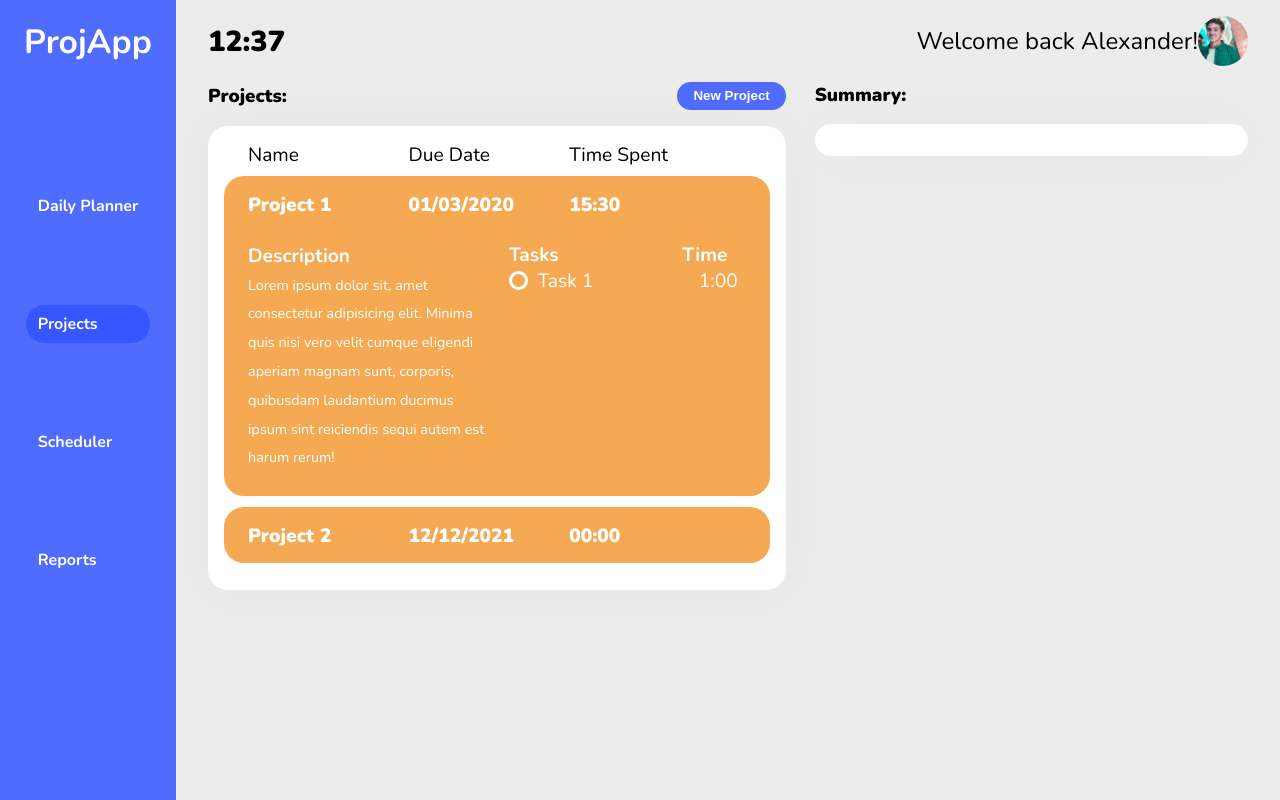
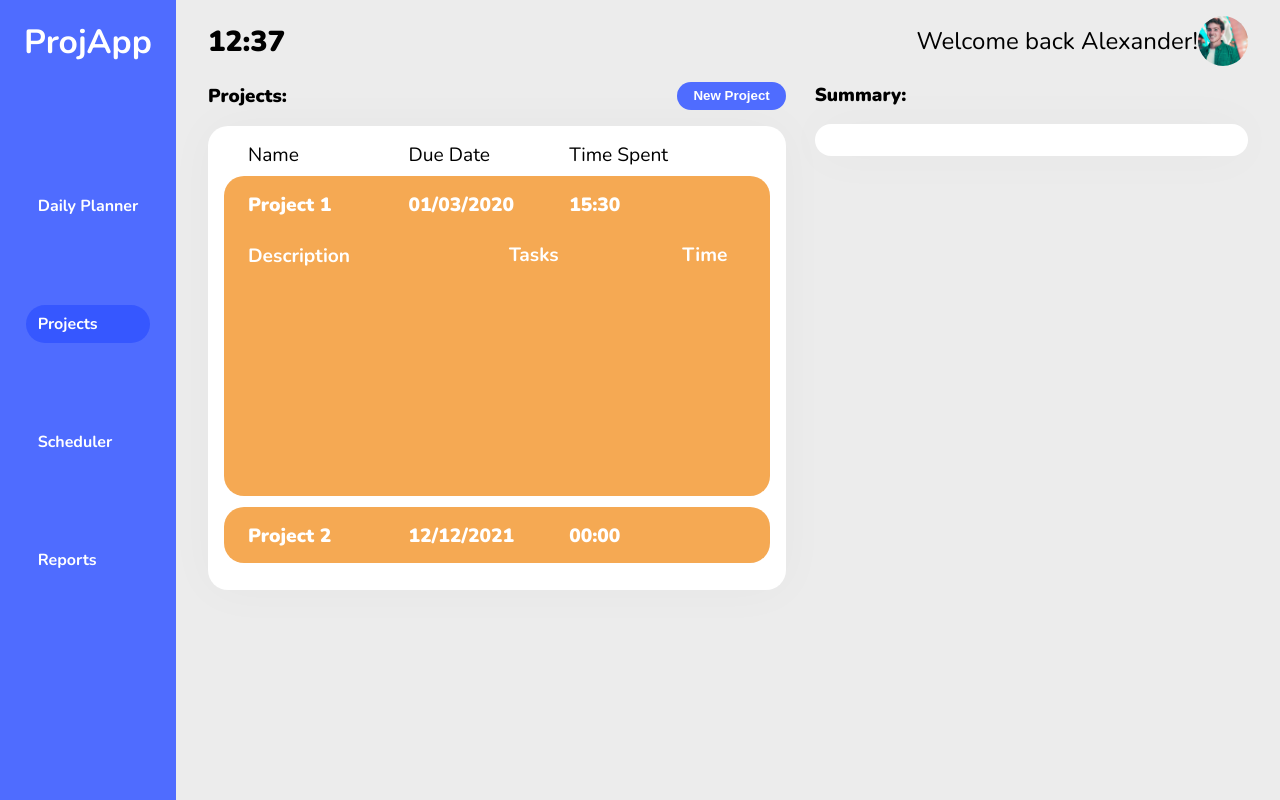
Before and after one commit to alexm15/project-management-app, a Next.js app: page / in a window 1280 px wide. Both pictures are taken after a click on the icon 737 px from the left and 204 px from the top of the page. Built offline with nearby package versions, Linux system fonts and the light colour scheme.

Commit message:
Split ProjectItem into further components

```diff
--- a/components/ProjectItem.js
+++ b/components/ProjectItem.js
@@ -1,5 +1,6 @@
 import { Component } from 'react';
 import styles from '../styles/projectItem.module.scss';
+import ProjectTaskList from './ProjectTaskList';
 
 class ProjectItem extends Component {
   constructor(props) {
@@ -10,61 +11,30 @@ class ProjectItem extends Component {
   }
 
   toggleExpand() {
-    this.setState(state => ({ isExpanded: !state.isExpanded }));
+    this.setState((state) => ({ isExpanded: !state.isExpanded }));
   }
 
   addTask() {
     //TODO: add task
   }
 
-
   render() {
-    const { name, dueDate, timeSpent } = this.props.project;
+    const { name, dueDate, timeSpent, description, taskList } = this.props.project;
     return (
-      <li
-        className={`${styles.item} ${styles.item2} ${
-          this.state.isExpanded ? styles.itemExpanded : ''
-        }`}
-        onClick={this.toggleExpand}
-      >
+      <li className={`${styles.item} ${styles.item2} ${this.state.isExpanded ? styles.itemExpanded : ''}`} onClick={this.toggleExpand}>
         <span>{name}</span>
         <span>{dueDate}</span>
         <span>{timeSpent}</span>
         <i className="fas fa-plus" onClick={this.addTask}></i>
-        {this.state.isExpanded &&
-            <div className={styles.itemExpandedSection}>
-
+        {this.state.isExpanded && (
+          <div className={styles.itemExpandedSection}>
             <div className={styles.itemDescription}>
               <h4>Description</h4>
-              <p>
-                Lorem ipsum dolor sit, amet consectetur adipisicing elit. Minima
-                quis nisi vero velit cumque eligendi aperiam magnam sunt,
-                corporis, quibusdam laudantium ducimus ipsum sint reiciendis sequi
-                autem est harum rerum!
-              </p>
+              <p>{description}</p>
             </div>
-            <ul className={styles.itemTaskList}>
-              <li className={styles.itemTaskListHeader}>
-                <span className="filter">
-                  Tasks &nbsp;<i className="filter-icon fas fa-chevron-down"></i>
-                </span>
-                <span className="filter">
-                  Time &nbsp;<i className="filter-icon fas fa-chevron-down"></i>
-                </span>
-              </li>
-              <li className="projectList-itemTask">
-                <span className={styles.itemTaskName}>
-                  <input type="checkbox" name="" id="taskCheckbox1" />
-                  <label htmlFor="taskCheckbox1"></label>
-                  Task 1 &nbsp;
-                  <i className="fas fa-chevron-up"></i>
-                </span>
-                <span className="projectList-itemTaskTime">1:00</span>
-              </li>
-            </ul>
+            <ProjectTaskList taskList={taskList}/>
           </div>
-          }
-
+        )}
       </li>
     );
   }
--- /dev/null
+++ b/components/ProjectTaskItem.js
@@ -0,0 +1,28 @@
+import { Component } from 'react';
+import styles from '../styles/projectItem.module.scss';
+
+class ProjectTaskList extends Component {
+  constructor(props) {
+    super(props);
+    this.state = {
+        isCompleted : props.completed
+    }
+  }
+
+  render() {
+    const {name, timeSpent} = this.props.task;
+    return (
+        <li className="projectList-itemTask">
+          <span className={styles.itemTaskName}>
+            <input type="checkbox" name="" id="taskCheckbox1" />
+            <label htmlFor="taskCheckbox1"></label>
+            {name} &nbsp;
+            <i className="fas fa-chevron-up"></i>
+          </span>
+          <span className="projectList-itemTaskTime">{timeSpent}</span>
+        </li>
+    );
+  }
+}
+
+export default ProjectTaskList;
--- /dev/null
+++ b/components/ProjectTaskList.js
@@ -0,0 +1,31 @@
+import { Component } from 'react';
+import styles from '../styles/projectItem.module.scss';
+import ProjectTaskItem from './ProjectTaskItem';
+
+class ProjectTaskList extends Component {
+  constructor(props) {
+    super(props);
+  }
+
+  render() {
+    const taskList = this.props.taskList;
+    return (
+      <ul className={styles.itemTaskList}>
+        <li className={styles.itemTaskListHeader}>
+          <span className="filter">
+            Tasks &nbsp;
+            <i className="filter-icon fas fa-chevron-down"></i>
+          </span>
+          <span className="filter">
+            Time &nbsp;<i className="filter-icon fas fa-chevron-down"></i>
+          </span>
+        </li>
+        {taskList.map((task) => (
+          <ProjectTaskItem task={task} key={task.id} />
+        ))}
+      </ul>
+    );
+  }
+}
+
+export default ProjectTaskList;
--- a/pages/index.js
+++ b/pages/index.js
@@ -1,5 +1,5 @@
 import Layout from '../components/Layout';
-import ProjectList from '../components/ProjectList'
+import ProjectList from '../components/ProjectList';
 
 function fetchProjectItems() {
   return [
@@ -8,7 +8,7 @@ function fetchProjectItems() {
       name: 'Project 1',
       dueDate: '01/03/2020',
       timeSpent: '15:30',
-          description: ``,
+      description: '',
       taskList: [],
     },
     {
@@ -20,7 +20,9 @@ function fetchProjectItems() {
               quis nisi vero velit cumque eligendi aperiam magnam sunt, corporis,
               quibusdam laudantium ducimus ipsum sint reiciendis sequi autem est
               harum rerum!`,
-          taskList: [{ name: 'Task 1', completed: false }],
+      taskList: [
+        { id: 1, name: 'Task 1', timeSpent: '1:00', completed: false },
+      ],
     },
   ];
 }
@@ -34,7 +36,7 @@ return {
   };
 }
 
-const ProjectsPage = ({projectItems}) => (
+const ProjectsPage = ({ projectItems }) => (
   <Layout>
     <>
       <div className="mainArea-item">
@@ -43,7 +45,7 @@ const ProjectsPage = ({projectItems}) => (
           <button className="button button--primary">New Project</button>
         </div>
         <div className="mainArea-itemBody">
-          <ProjectList projectItems={projectItems}/>
+          <ProjectList projectItems={projectItems} />
         </div>
       </div>
       <div className="mainArea-item">
```
Lines whose indentation alone changed are shown as unchanged.
